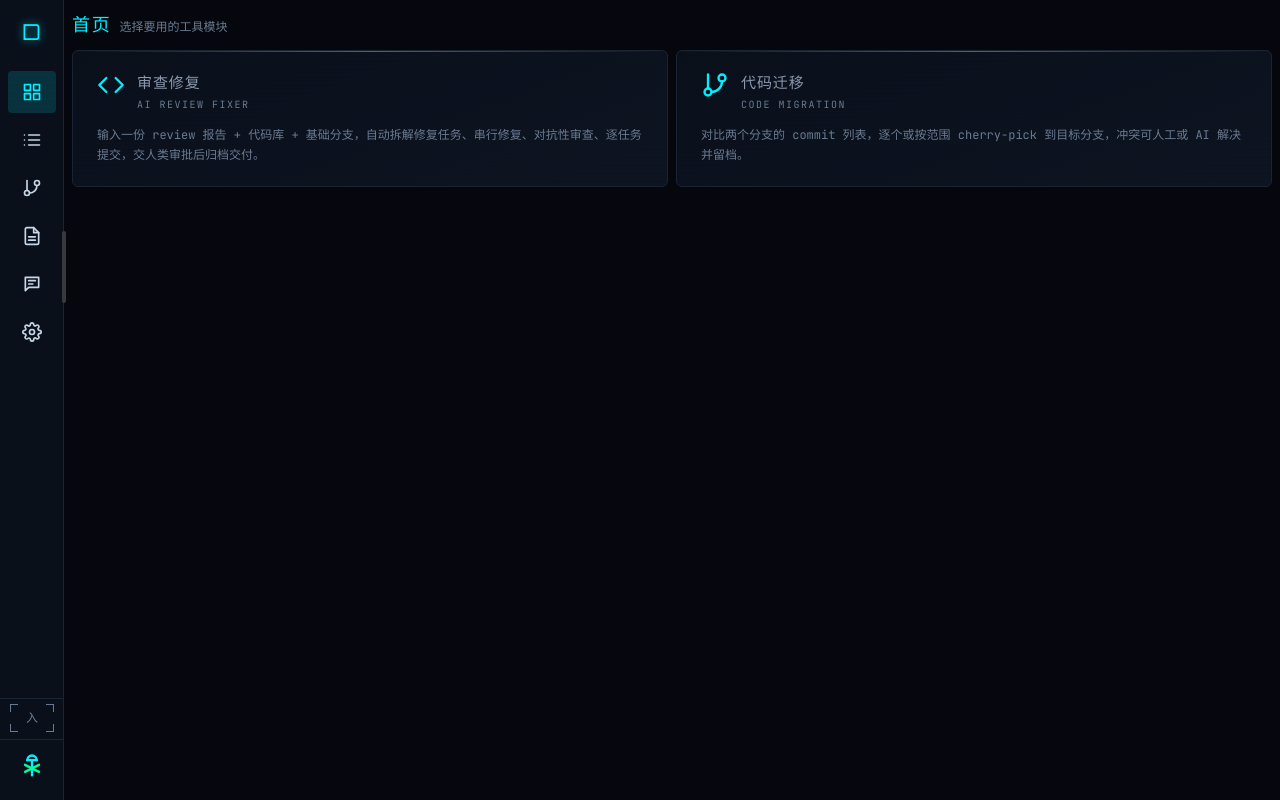
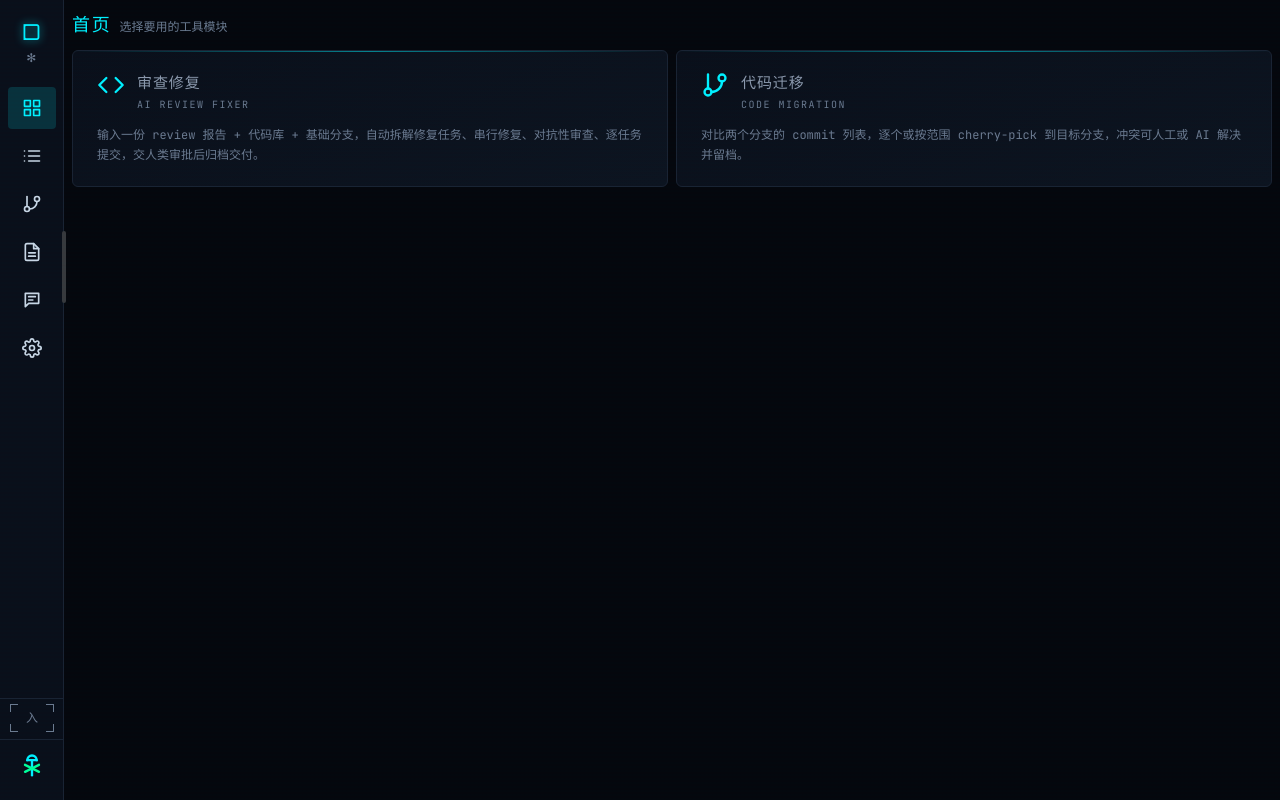
Before and after one commit to cainmusic/darter, a Vue app in the folder web/: page / in a window 1280 px wide. Both pictures are taken after a click on the element 199 px from the left and 266 px from the top of the page. Built offline with nearby package versions, Linux system fonts and the light colour scheme.

Commit message:
feat: 优化左边栏收缩展开显示

```diff
--- a/web/src/App.vue
+++ b/web/src/App.vue
@@ -310,11 +310,15 @@ function onThemePick(v: unknown) {
               <div class="logo font-display" style="font-size:22px;padding:0 8px 16px;text-align:center">
                 <template v-if="!siderCollapsed">
                   <span class="glow-cyan">DART</span><span class="glow-green">ER</span>
-                  <div style="font-size:10px;color:var(--cy-muted);letter-spacing:0.2em;margin-top:2px">GET THINGS DONE</div>
                 </template>
                 <template v-else>
                   <span class="glow-cyan">D</span>
                 </template>
+                <!-- 第二行：固定高度，展开显示标语（不换行、逐渐露出），折叠用六向礼花图标占位保持高度 -->
+                <div style="height:14px;margin-top:2px;overflow:hidden">
+                  <div v-if="!siderCollapsed" style="font-size:10px;color:var(--cy-muted);letter-spacing:0.2em;line-height:14px;white-space:nowrap;text-align:center">GET THINGS DONE</div>
+                  <div v-else style="height:14px;display:flex;align-items:center;justify-content:center;color:var(--cy-muted);font-size:12px;line-height:1">✻</div>
+                </div>
               </div>
               <n-menu :value="activeKey" :options="menuOptions" :collapsed="siderCollapsed"
                 :collapsed-width="64" :collapsed-icon-size="20" style="flex:1;min-height:0" @update:value="onMenu" />
```
